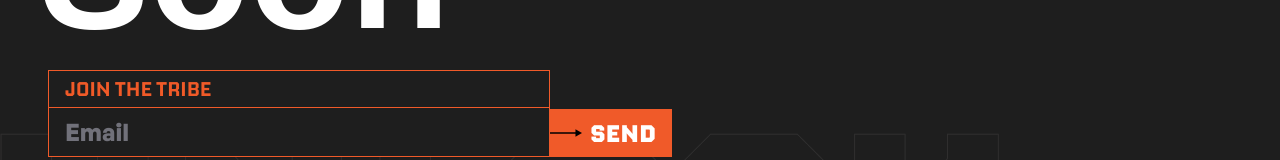
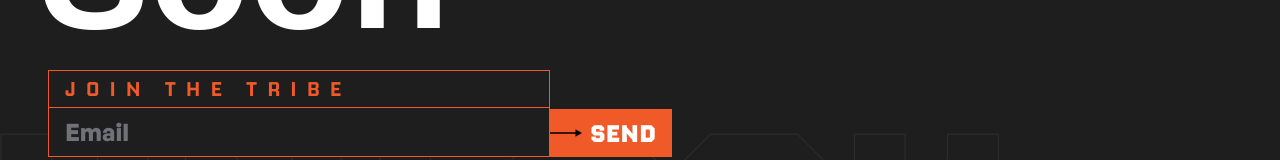
Before and after one commit to webgururobin/rtribe, a Next.js app: page / in a window 1280 px wide. Shown: the part 611-771 px from the top of the page. Built offline with nearby package versions, Linux system fonts and the light colour scheme.

Commit message:
tweak: add letter spacing

```diff
--- a/components/Newsletter.tsx
+++ b/components/Newsletter.tsx
@@ -36,7 +36,7 @@ const Newsletter = () => {
     return (
         <form onSubmit={formAction} className='flex max-sm:w-full max-w-screen-sm  px-2 z-10 relative'>
             <div className='flex-1 border-orange border-b-0'>
-                <span className='text-[#F05A28] font-nippo font-normal text-left block border-orange border-[1px] border-b-0 text-sm md:text-[20px] uppercase tracking-[4] px-4 py-2'>Join the Tribe</span>
+                <span className='text-[#F05A28] font-nippo font-normal text-left block border-orange border-[1px] border-b-0 text-sm md:text-[20px] uppercase tracking-[10px] px-4 py-2'>Join the Tribe</span>
                 <Input
                     className='max-w-full py-6 rounded-none border-orange text-white font-general font-bold bg-[#1E1E1E] !text-lg md:!text-2xl px-4'
                     type="email"
```
